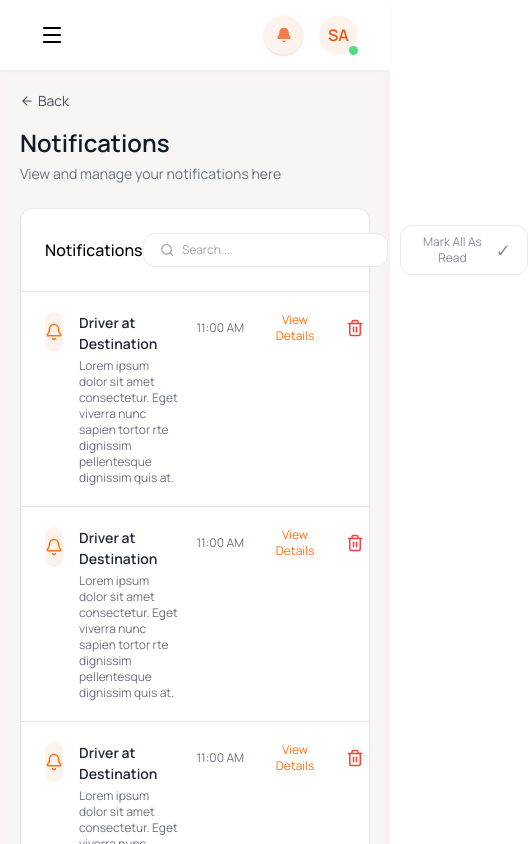
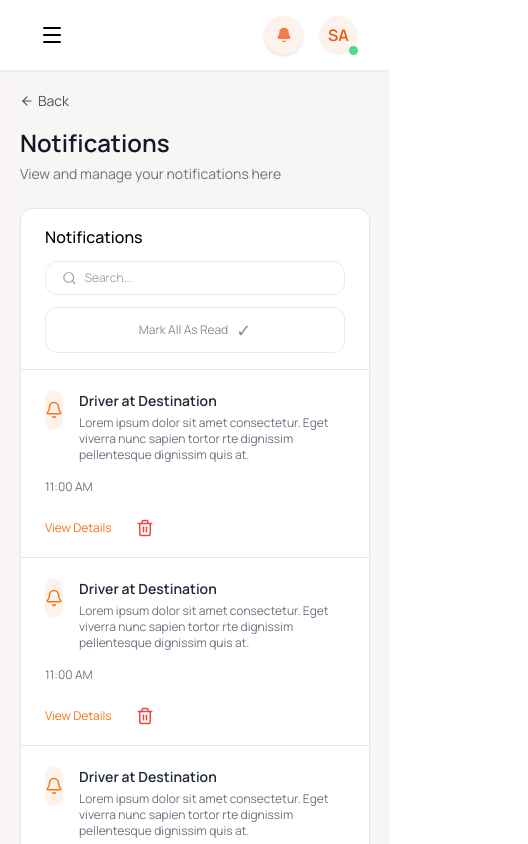
Before and after one commit to Daniel24356/super_admin, a React (Vite) app: page /admin/notifications in a window 390 px wide. Shown: the top 844 px of the page, 528 px wide, since content can reach past the window. Built offline with nearby package versions, Linux system fonts and the light colour scheme; a web font is replaced by a local one.

Commit message:
fixed notification page responsiveness

```diff
--- a/src/Pages/Dashboard/Notifications.tsx
+++ b/src/Pages/Dashboard/Notifications.tsx
@@ -1,20 +1,23 @@
 import { ArrowLeft, Search, Trash2, Bell } from "lucide-react";
+import { Link } from "react-router-dom";
 
 export default function Notifications() {
   const notifications = new Array(9).fill(null).map(() => ({
     title: "Driver at Destination",
     message:
       "Lorem ipsum dolor sit amet consectetur. Eget viverra nunc sapien tortor rte dignissim pellentesque dignissim quis at.",
-    time: "11:00 AM"
+    time: "11:00 AM",
   }));
 
   return (
     <div className="w-full min-h-screen bg-[#F8F6F4] p-3">
       {/* Back */}
+      <Link to="/admin">
       <button className="flex items-center text-[14px] text-gray-600 hover:text-gray-800 mb-4">
         <ArrowLeft size={14} className="mr-1" />
         Back
       </button>
+      </Link>
 
       {/* Header */}
       <h1 className="text-2xl font-semibold text-gray-900">Notifications</h1>
@@ -25,12 +28,13 @@ export default function Notifications() {
       {/* Main Card */}
       <div className="bg-white rounded-xl shadow-sm mt-6 border">
         {/* Top Bar */}
-        <div className="flex items-center justify-between px-6 py-4 border-b">
+        <div className="flex flex-col gap-3 lg:flex-row lg:items-center lg:justify-between px-6 py-4 border-b">
           <h2 className="text-base font-medium">Notifications</h2>
 
-          <div className="flex items-center gap-3">
+          {/* Right Controls */}
+          <div className="flex flex-col gap-3 sm:flex-row sm:items-center sm:gap-3 w-full lg:w-auto">
             {/* Search */}
-            <div className="flex items-center bg-white border border-[rgba(232,234,237,1)] rounded-xl px-4 py-2 w-72">
+            <div className="flex items-center bg-white border border-[rgba(232,234,237,1)] rounded-xl px-4 py-2 w-full sm:w-72">
               <Search size={16} className="text-gray-400 mr-2" />
               <input
                 type="text"
@@ -40,7 +44,7 @@ export default function Notifications() {
             </div>
 
             {/* Mark all read */}
-            <button className=" transition px-4 py-2 border border-[rgba(232,234,237,1)] rounded-xl text-xs text-[rgba(134,140,152,1)] flex items-center gap-2">
+            <button className="transition px-4 py-2 border border-[rgba(232,234,237,1)] rounded-xl text-xs text-[rgba(134,140,152,1)] flex items-center gap-2 w-full sm:w-auto justify-center sm:justify-start">
               Mark All As Read
               <span className="text-[rgba(134,140,152,1)] text-lg">✓</span>
             </button>
@@ -52,8 +56,14 @@ export default function Notifications() {
           {notifications.map((_, idx) => (
             <div
               key={idx}
-              className="flex items-start justify-between px-6 py-5 hover:bg-gray-50 transition"
+              className="
+                flex flex-col gap-4
+                md:flex-row md:items-start md:justify-between
+                px-6 py-5
+                hover:bg-gray-50 transition
+              "
             >
+              {/* Left Side */}
               <div className="flex items-start gap-4">
                 {/* Avatar Icon */}
                 <div className="w-10 h-10 rounded-full bg-[rgb(254,242,237)] flex items-center justify-center">
@@ -72,9 +82,11 @@ export default function Notifications() {
                 </div>
               </div>
 
-              {/* Time + Buttons */}
-              <div className="flex items-center gap-6">
-                <p className="text-gray-500 text-xs w-20 text-right">11:00 AM</p>
+              {/* Right Side */}
+              <div className="flex items-center md:items-center gap-6 md:gap-6 flex-wrap md:flex-nowrap">
+                <p className="text-gray-500 text-xs w-full md:w-20 text-left md:text-right">
+                  11:00 AM
+                </p>
 
                 <button className="text-orange-500 text-xs hover:underline">
                   View Details
```
